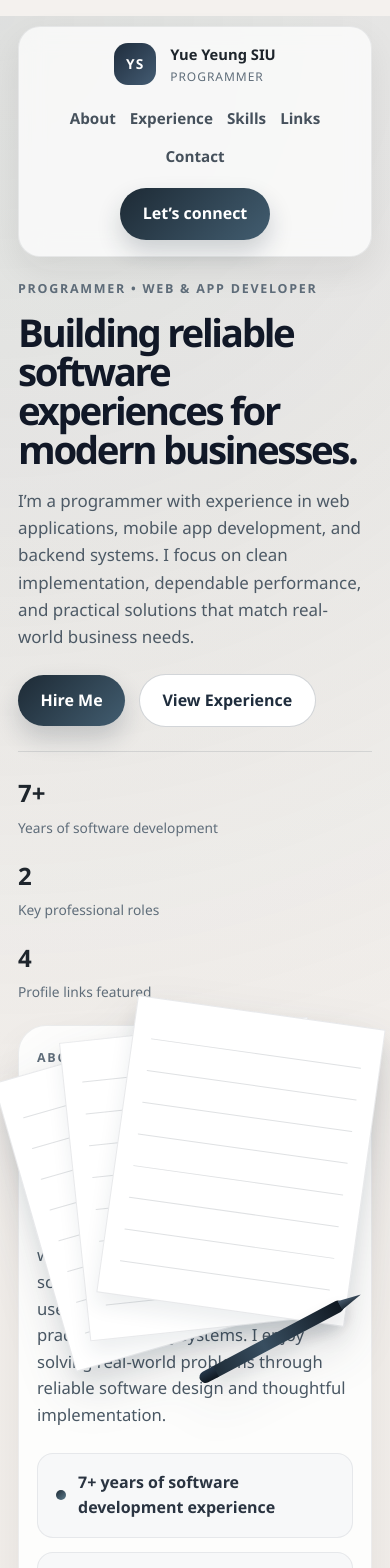
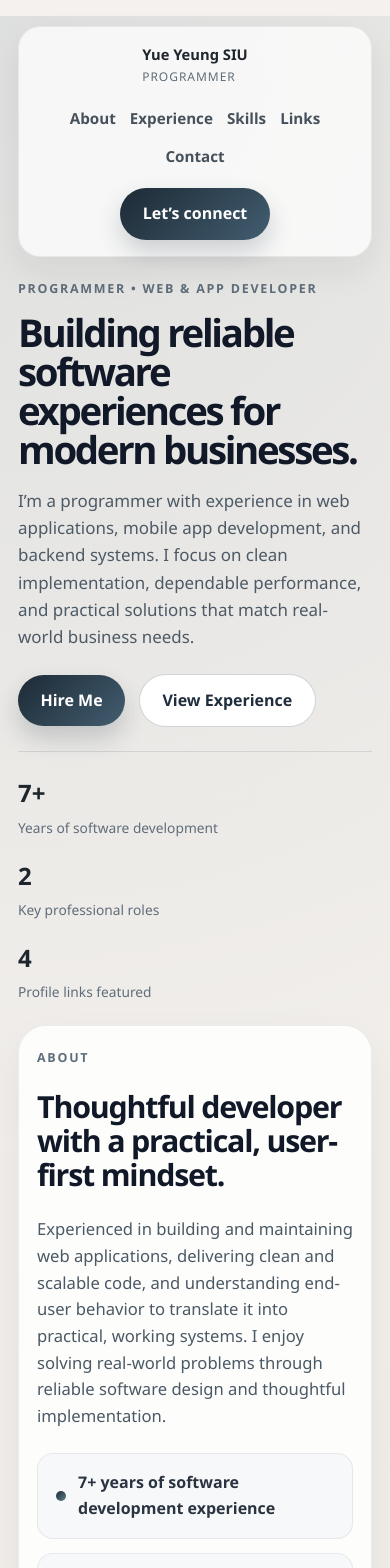
Before and after one commit to douglassiu/portfolio, a React (Vite) app in the folder client/: page / in a window 390 px wide. Shown: the top 1568 px of the page. Built offline with nearby package versions, Linux system fonts and the light colour scheme.

Commit message:
responsive

```diff
--- a/client/src/index.css
+++ b/client/src/index.css
@@ -596,6 +596,7 @@ a {
   .contact-shell {
     grid-template-columns: 1fr;
     display: grid;
+    height: auto;
   }
 
   .contact-shell {
@@ -603,7 +604,7 @@ a {
   }
 
   .hero-art {
-    min-height: 320px;
+    display: none;
   }
 }
 
@@ -630,6 +631,10 @@ a {
     grid-template-columns: 1fr;
   }
 
+  .brand-mark {
+    display: none;
+  }
+
   .experience-head {
     display: grid;
   }
```
